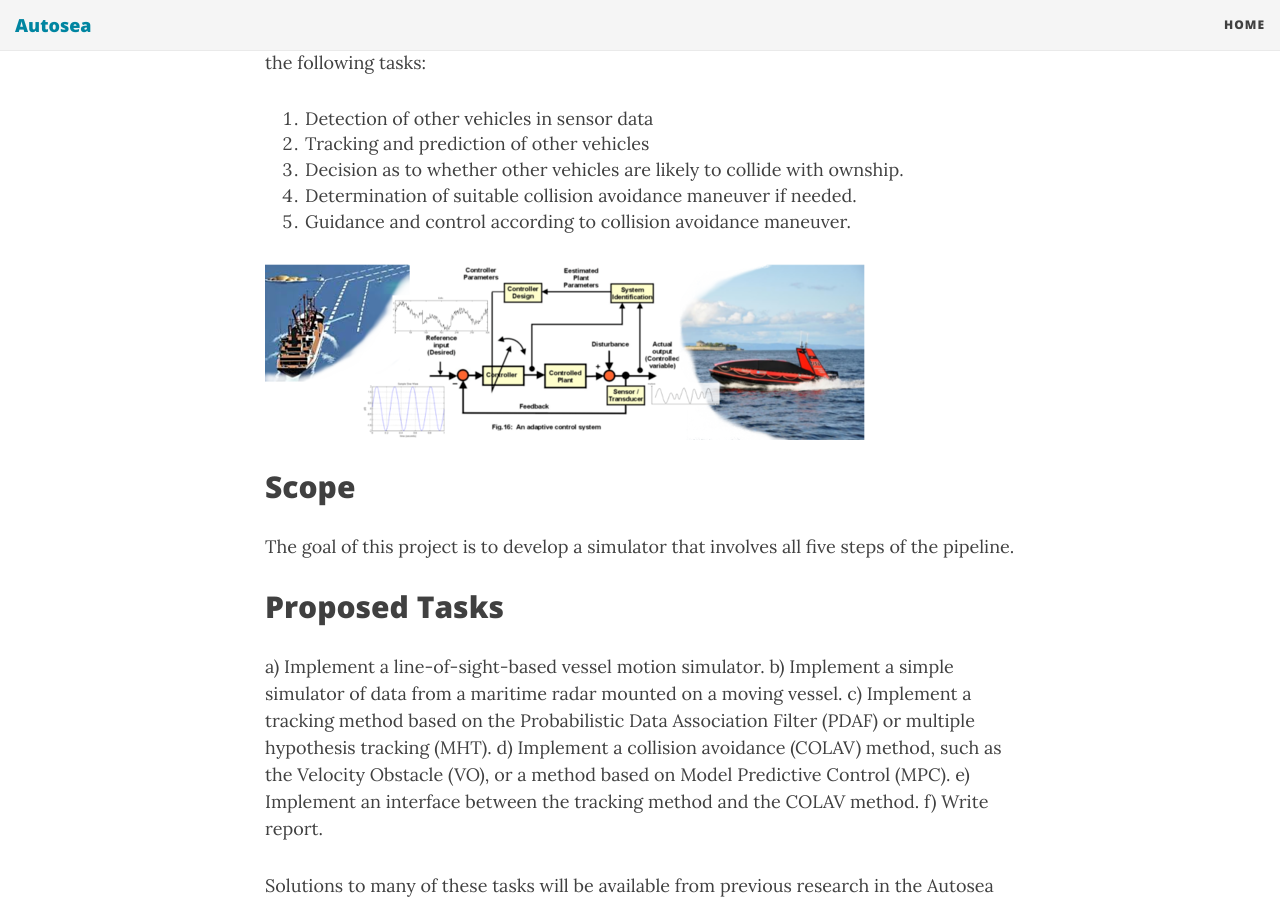
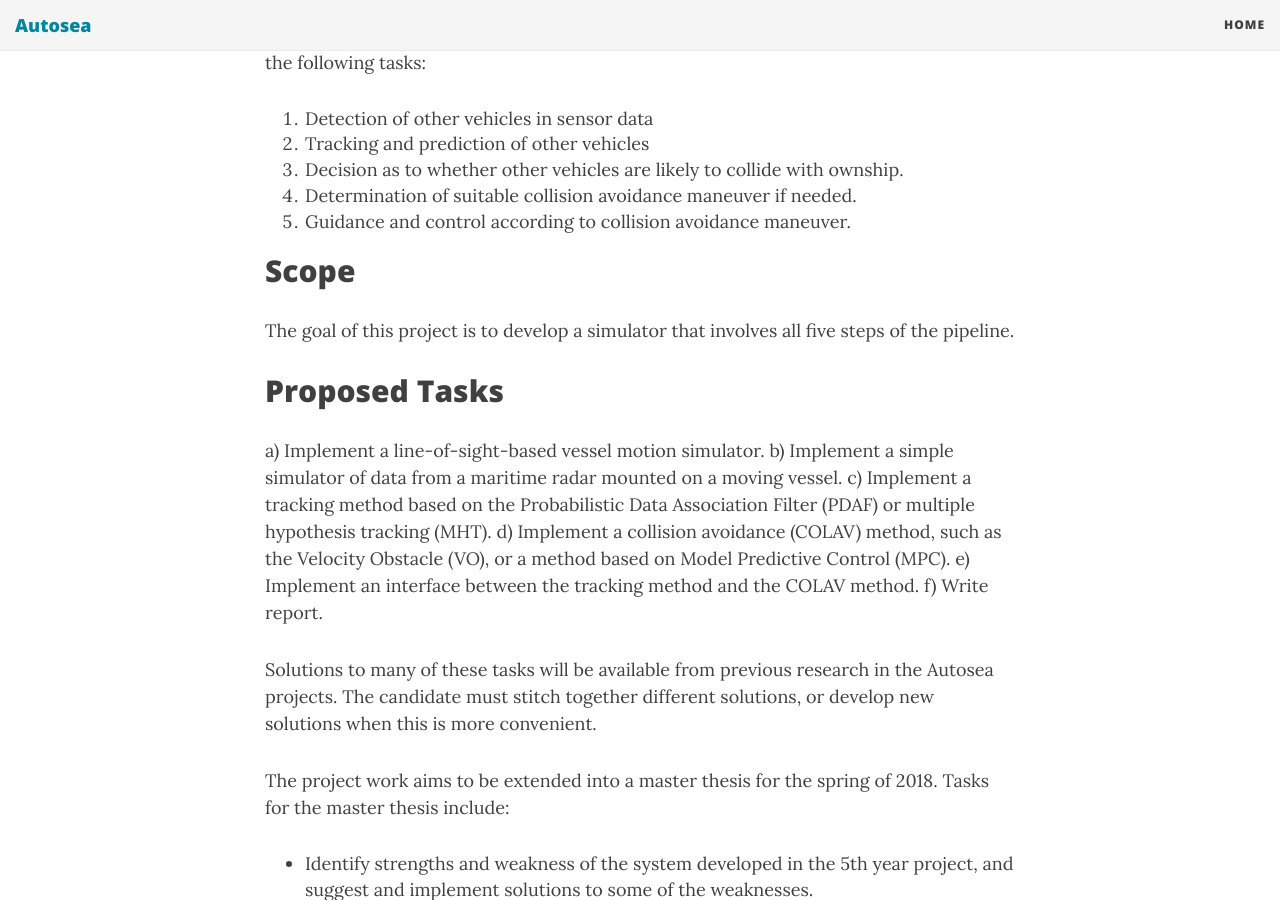
Before and after one commit to autosit/autosit.github.io, a Jekyll site: the page built from _posts/2017-03-25-complete-colav.md, in a window 1280 px wide and 900 px high, scrolled down 337 px. Built offline with Jekyll 4.4.1, drawn with Linux system fonts in a browser that asks for light colours; nearby versions of some CDN libraries.

Commit message:
Complete colav 2

```diff
--- a/_posts/2017-03-25-complete-colav.md
+++ b/_posts/2017-03-25-complete-colav.md
@@ -11,8 +11,6 @@ Collision avoidance for autonomous vehicles entails a processing pipeline that i
 4. Determination of suitable collision avoidance maneuver if needed.
 5. Guidance and control according to collision avoidance maneuver.
 
-
-![Adaptive control loop]({{site.url}}/assets/adaptive.png)
 
 ## Scope
 The goal of this project is to develop a simulator that involves all five steps of the pipeline.
```
